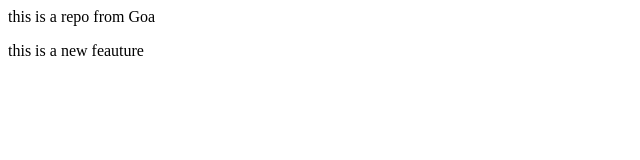
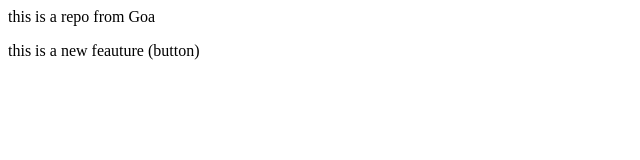
Before and after one commit to sikku1992/Goa-demo, a plain HTML site: page index.html in a window 1280 px wide. Shown: the full height of the page, 0-640 px from the left. Drawn offline with Linux system fonts and the light colour scheme.

```diff
--- a/index.html
+++ b/index.html
@@ -1,2 +1,2 @@
 <p> this is a repo from Goa</p>
-<p>this is a new feauture</p>
+<p>this is a new feauture (button)</p>
```
